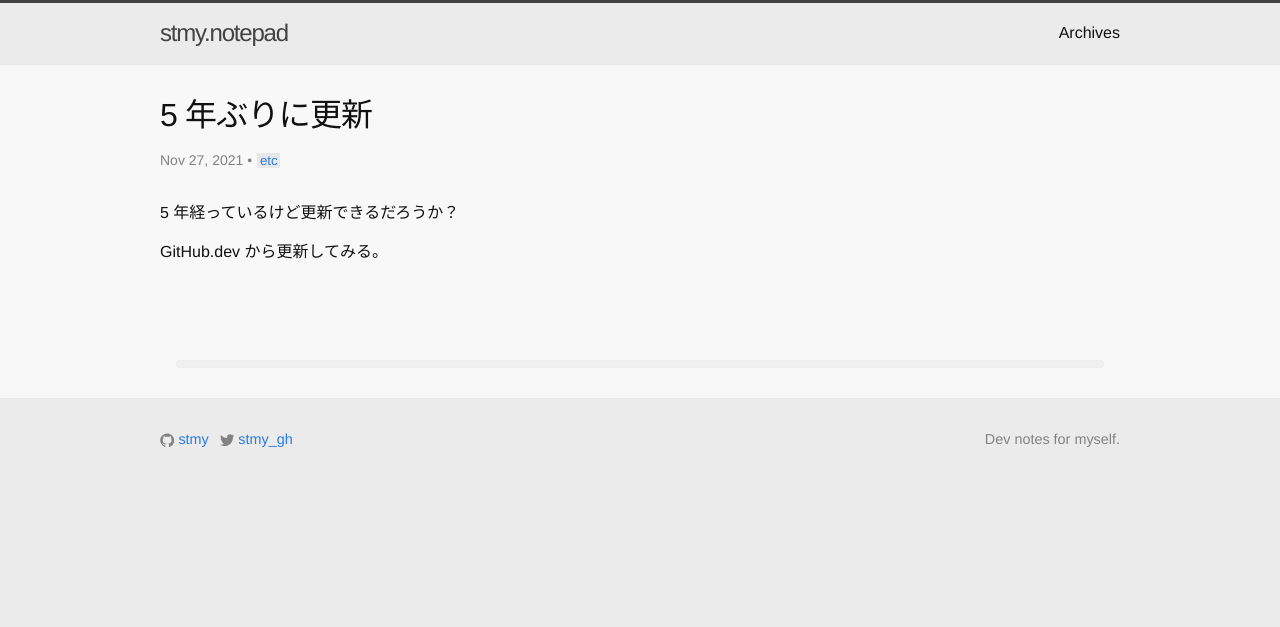
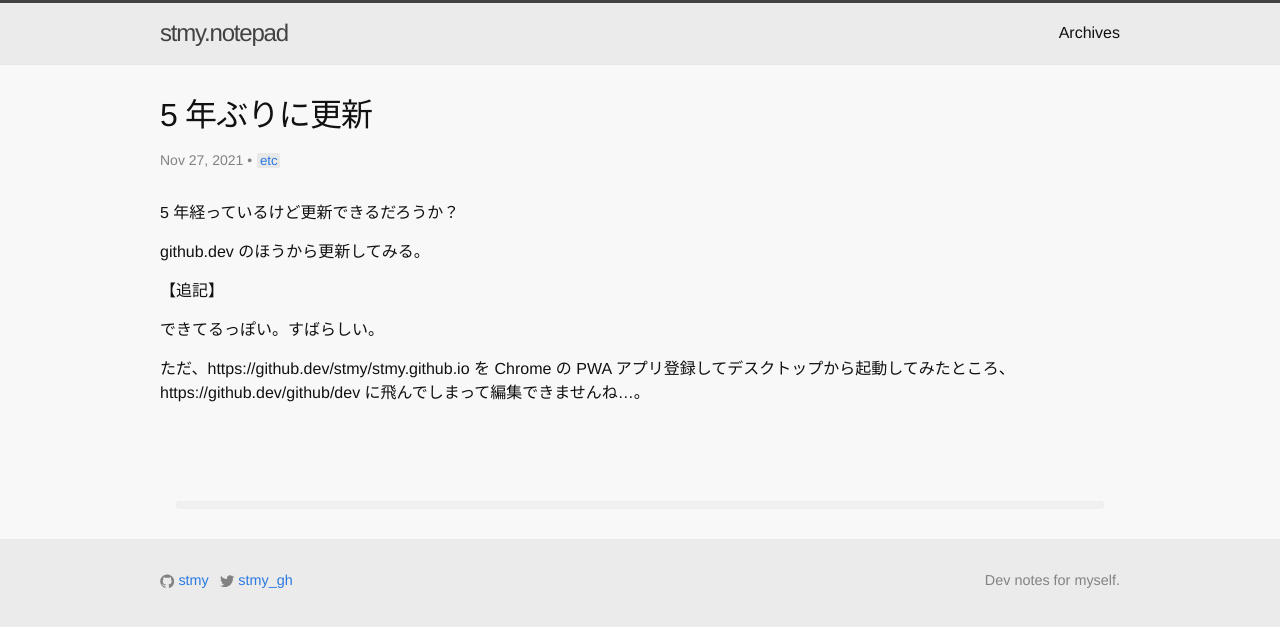
Before and after one commit to stmy/stmy.github.io, a Jekyll site: the page built from _posts/2021-11/2021-11-27-Github-dev.md, in a window 1280 px wide. Shown: the top 627 px of the page. Built offline with Jekyll 4.4.1, drawn with Linux system fonts in a browser that asks for light colours; nearby versions of some CDN libraries; some web fonts are replaced; comment, search, counter and statistics services are not loaded.

Commit message:
Add postscript

```diff
--- a/_posts/2021-11/2021-11-27-Github-dev.md
+++ b/_posts/2021-11/2021-11-27-Github-dev.md
@@ -6,4 +6,12 @@ tags: etc
 
 5 年経っているけど更新できるだろうか？
 
-GitHub.dev から更新してみる。
+github.dev のほうから更新してみる。
+
+<!-- more -->
+
+【追記】
+
+できてるっぽい。すばらしい。
+
+ただ、https://github.dev/stmy/stmy.github.io を Chrome の PWA アプリ登録してデスクトップから起動してみたところ、https://github.dev/github/dev に飛んでしまって編集できませんね...。
```
